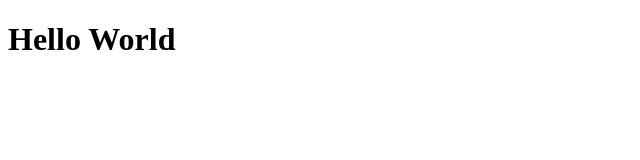
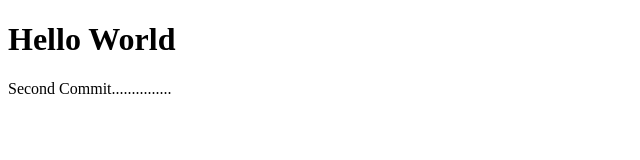
Before and after one commit to Ashish2194/MyFirstGitProject, a plain HTML site: page FirstGitApp/FirstGitApp/index.html in a window 1280 px wide. Shown: the whole page, without its empty margins (0-640 px from the left). Drawn offline with Linux system fonts and the light colour scheme.

Commit message:
Second Commit

```diff
--- a/FirstGitApp/FirstGitApp/index.html
+++ b/FirstGitApp/FirstGitApp/index.html
@@ -6,5 +6,6 @@
 </head>
 <body>
     <h1>Hello World</h1>
+    <p>Second Commit...............</p>
 </body>
 </html>
```
